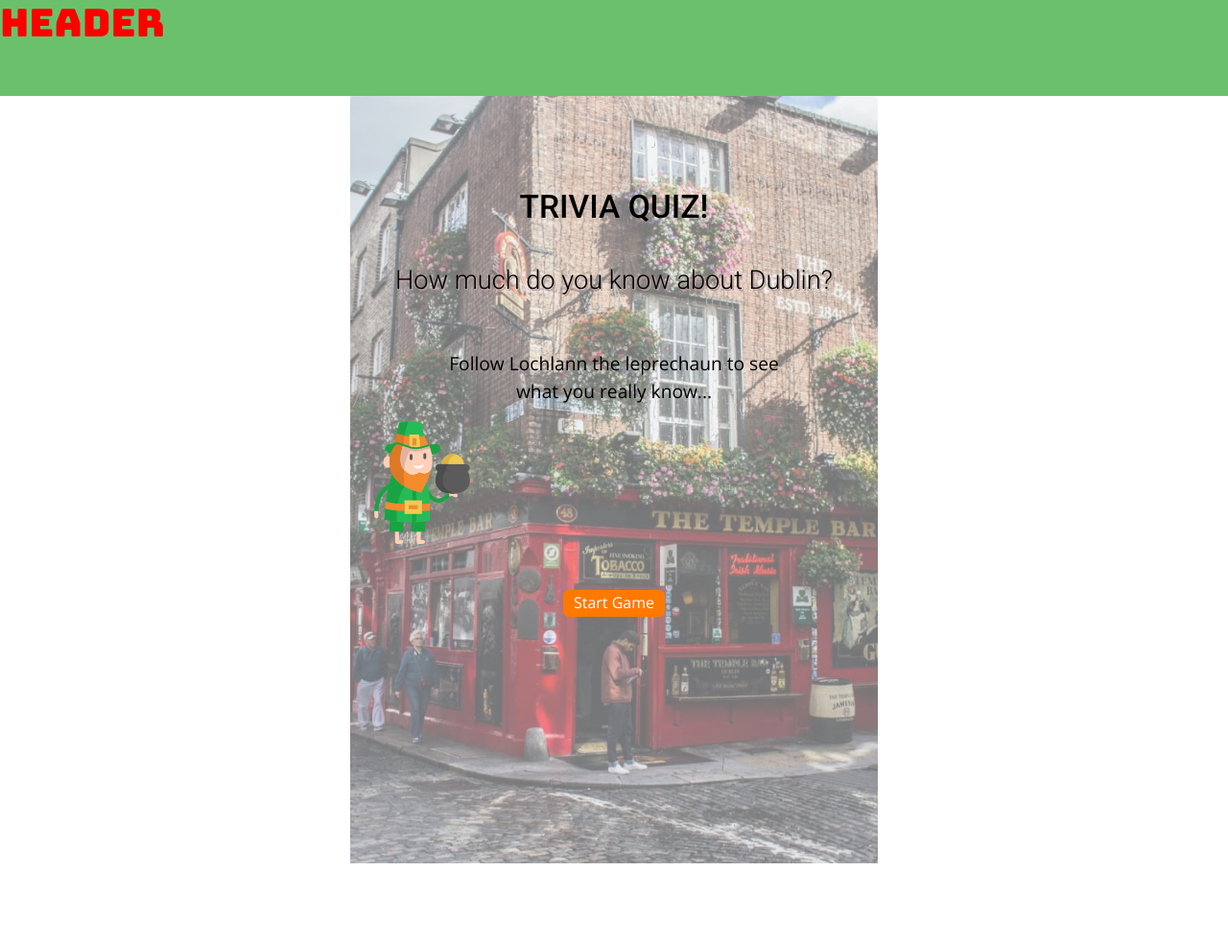
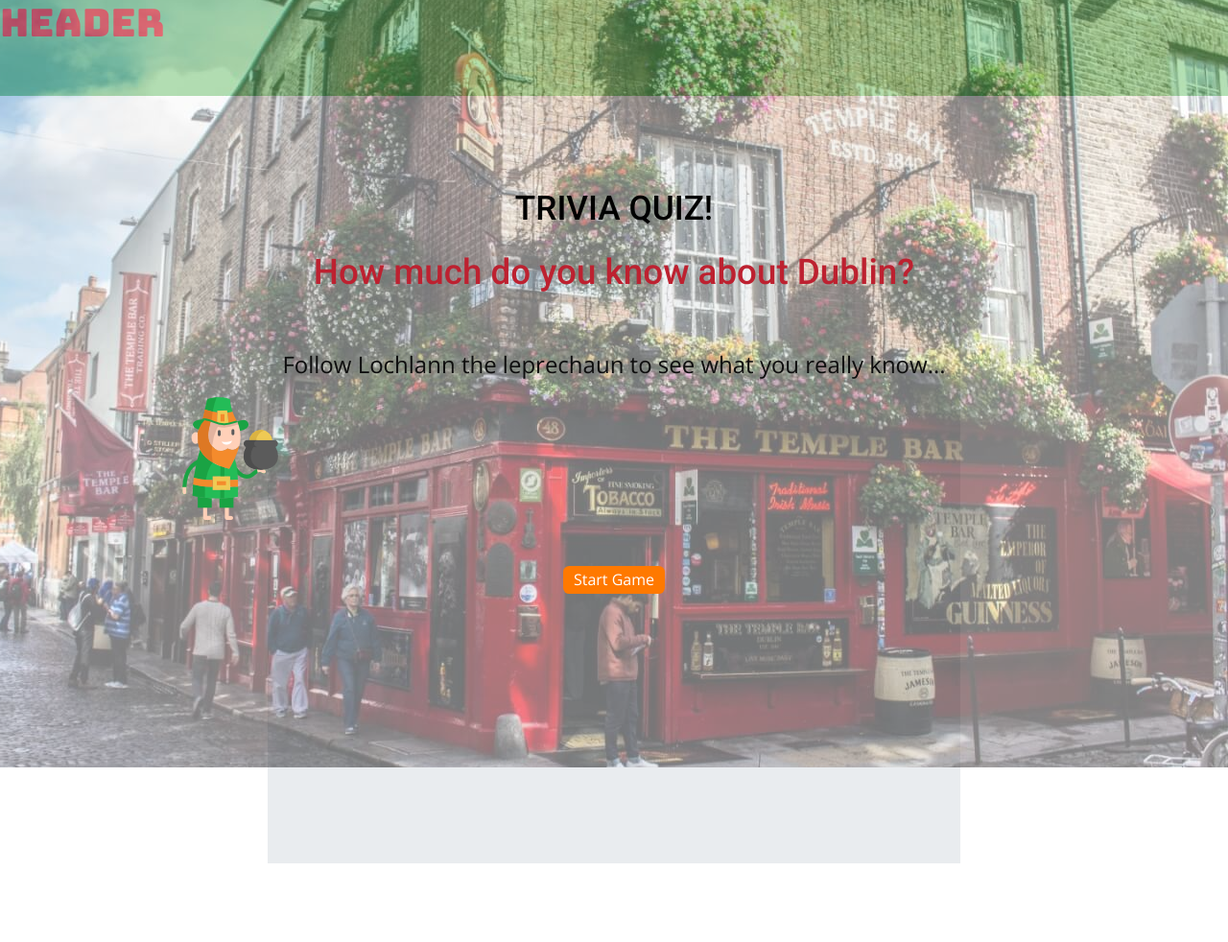
Before and after one commit to MauRuRo/the-mighty-bits-hackathon-proj, a Django app: page / in a window 1280 px wide. Shown: the whole page at 96% size. Run offline with Django 3.2, Linux system fonts and the light colour scheme; some libraries are stand-ins or nearby versions.

Commit message:
update heading text style for better visibility

```diff
--- a/static/css/style.css
+++ b/static/css/style.css
@@ -61,29 +61,30 @@ h1 {
     max-height: 40vh;
 }
 .jumbotron {
-    position: relative;
-    height: 100vh;
+    min-height: 100vh;
     width: 100%;
     justify-content: center;
 }
 
 .jumbotron::before {
+    min-height: 100vh;
+    width: 100%;
     content: "";
-    background: url(/media/dublin_home.jpg) no-repeat center;
-    background-size: cover;
+    background: url(/media/dublin_home.jpg) no-repeat center; /* Photo by Matheus Câmara da Silva on Unsplash */
     position: absolute;
     top: 0px;
     right: 0px;
     bottom: 0px;
     left: 0px;
     opacity: 0.5;
+    justify-content: center;
 
 }
 
 .heading-home {
     text-align: center;
     padding-top: 2rem;
-    font-size: 2.1rem;
+    font-size: 2.2rem;
     font-weight: 500;
     color: black;
     font-family:'Roboto', sans-serif;
@@ -94,16 +95,13 @@ h1 {
 
 .sub-heading-home {
     text-align: center;
-    font-size: 1.7rem;
-    font-weight: 600;
-    color: #FF7900;
-    text-shadow: 0.1rem 0.1rem #b89d9f;
+    font-size: 2.3rem !important;
+    font-weight: 500 !important;
+    color: #bd2130;
     font-family: 'Roboto', sans-serif;
     margin-top: 1.5rem;
-    padding-top: 1rem;
     font-size: 1.7rem;
     font-weight: 300;
-    color: #000000;
     position: relative;
 }
 
@@ -111,10 +109,12 @@ h1 {
     text-align: center;
     padding-top: 2.5rem;
     padding-top: 3rem;
-    font-size: 1.2rem;
-    color: #000000;
+    font-size: 1.5rem;
+    font-weight: 300;
+    color: #0e0e0e;
     position: relative;
 }
+
 /* walking leprechaun */
 #leprechaun {
     display: block;
@@ -127,7 +127,7 @@ h1 {
 
 @keyframes walk {
   from {left: 100px;}
-  to {right: 200px;}
+  to {right: 400px;}
 }
 
 /* button on the landing page */
--- a/trivia/templates/trivia/landingpage.html
+++ b/trivia/templates/trivia/landingpage.html
@@ -6,12 +6,12 @@
 <!--Home section-->
 <section class="home">
     <!--Hero image-->
-    <div class="jumbotron">
+    <div class="jumbotron jumbotron-fluid">
         <div class="container">
             <h1 class="heading-home">trivia quiz!</h1>
             <h2 class="sub-heading-home">How much do you know about Dublin?</h2>
             <p class="para-home">
-                Follow Lochlann the leprechaun to see<br> what you really know...
+                Follow Lochlann the leprechaun to see what you really know...
             </p>
             <!--leprechaun icon - credit: Flaticon (https://www.flaticon.com/)-->
             <img id="leprechaun" src="media/leprechaun128x128.png" alt="leprechaun">
```
